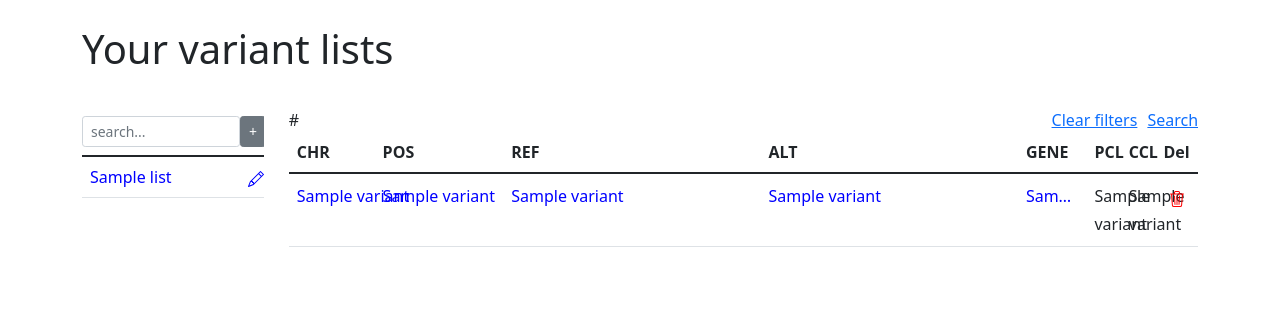
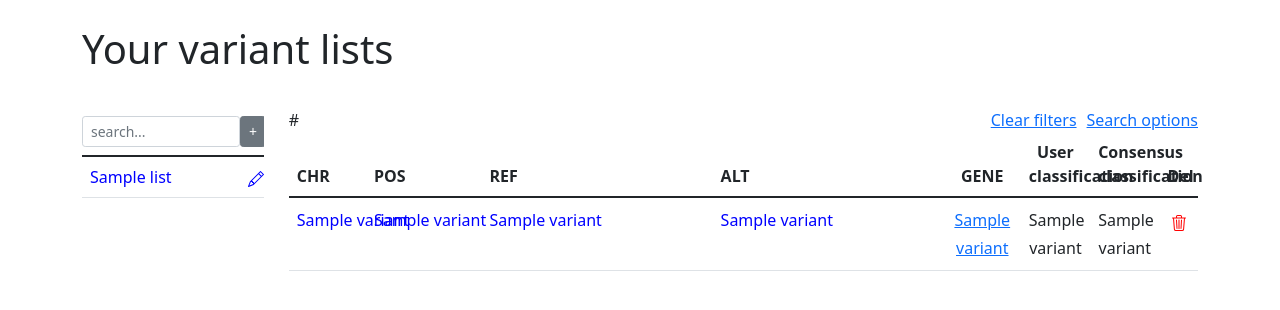
Before and after one commit to GC-HBOC/HerediVar, a Flask app: template src/frontend/webapp/templates/user/my_lists.html in a window 1280 px wide. Shown: the part 56-366 px from the top of the page. Run offline with Flask 2, Linux system fonts and the light colour scheme; the template is opened without the code that fills it: most values are stand-ins (such as "Sample title", 1, 10 or a date in 2020); some libraries are stand-ins or nearby versions.

Commit message:
improvements & refactoring (#95)

```diff
--- a/src/frontend/webapp/templates/macros.html
+++ b/src/frontend/webapp/templates/macros.html
@@ -82,14 +82,87 @@
 {% endmacro %}
 
 
-{% macro draw_paginated_variant_table(pagination, variants, next=url_for('variant.search')) %}
+{% macro draw_paginated_variant_table(pagination, variants) %}
 <div id="tabnav-head" class="row align-items-end">
     <div class="col">{{ pagination.links }}</div>
 
     <div class="col">
-      <a class="ssl" style="float:right" href="{{ url_for('variant.advanced_search', next=next) }}">Search</a>
-      <a class="ssl" style="float:right" href="{{ next }}">Clear filters</a>
+      <a data-bs-toggle="collapse" id="searchOptionsToggle" style="float:right" href="#advanced_search" role="button" aria-expanded="false" aria-controls="advanced_search">
+        Search options
+      </a>
+      <a class="ssr" style="float:right" href="{{ url_for(request.url_rule.endpoint) }}">Clear filters</a>
     </div>
+
+    <div class="collapse" id="advanced_search">
+        <div class="card card-body">
+
+            <div>
+                <form action="" method="GET" novalidate>
+
+                    <div class="form-group sst">
+                        <label for="genes" class="form-label">Genes</label>
+                        <textarea type="text" name="genes" id="genes"
+                               placeholder="BRCA1; BARD1; ..." class="form-control"
+                               >{{ request.args.get('genes', '') }}</textarea>
+                    </div>
+
+                    <div class="form-group sst">
+                        <label for="ranges" class="form-label">Ranges</label>
+                        <textarea type="text" name="ranges" id="ranges"
+                               placeholder="chr1:10295758-17027834; chr11:108229378-108229378; ..." class="form-control"
+                               >{{ request.args.get('ranges', '') }}</textarea>
+                    </div>
+
+                    <div class="form-group sst">
+                        <label for="hgvs" class="form-label">c.HGVS</label>
+                        <textarea type="text" name="hgvs" id="hgvs"
+                               placeholder="ENST00000260947:c.1972C>T; ..." class="form-control"
+                               >{{ request.args.get('hgvs', '') }}</textarea>
+                    </div>
+
+                    <div class="form-group sst">
+                        {% set selected_consensus = request.args.getlist('consensus') %}
+                        <label for="consensus-select" class="form-label">Consensus Classification</label>
+                        <div id="consensus-select" class="d-flex">
+                            <div class="form-check bsr">
+                                <input class="form-check-input" type="checkbox" value="1" id="consensus" name="consensus" {% if '1' in selected_consensus %}checked{% endif %}>
+                                <label class="form-check-label" for="flexCheckDefault">1</label>
+                            </div>
+                            <div class="form-check bsr">
+                                <input class="form-check-input" type="checkbox" value="2" id="consensus" name="consensus" {% if '2' in selected_consensus %}checked{% endif %}>
+                                <label class="form-check-label" for="flexCheckDefault">2</label>
+                            </div>
+                            <div class="form-check bsr">
+                                <input class="form-check-input" type="checkbox" value="3" id="consensus" name="consensus" {% if '3' in selected_consensus %}checked{% endif %}>
+                                <label class="form-check-label" for="flexCheckDefault">3</label>
+                            </div>
+                            <div class="form-check bsr">
+                                <input class="form-check-input" type="checkbox" value="4" id="consensus" name="consensus" {% if '4' in selected_consensus %}checked{% endif %}>
+                                <label class="form-check-label" for="flexCheckDefault">4</label>
+                            </div>
+                            <div class="form-check">
+                                <input class="form-check-input" type="checkbox" value="5" id="consensus" name="consensus" {% if '5' in selected_consensus %}checked{% endif %}>
+                                <label class="form-check-label" for="flexCheckDefault">5</label>
+                            </div>
+                        </div>
+                    </div>
+
+                    {% if request.args.get('view') is not none %}
+                        <input type="hidden" name="view" id="view" value="{{request.args.get('view')}}">
+                    {% endif %}
+
+
+                    <div class="d-flex sst justify-content-end align-items-center">
+                        <div>
+                            <a class="ssr" href="{{url_for('doc.search_help')}}" style="float:right" >Help</a>
+                        </div>
+                        <button style="float:right" class="btn btn-primary" type="submit">search</button>
+                    </div>
+
+                </form>
+            </div>
+
+        </div>
 
 </div>
 
@@ -103,9 +176,9 @@
           <th style="width: 15%">POS</th>
           <th style="width: 30%">REF</th>
           <th style="width: 30%">ALT</th>
-          <th style="width: 8%">GENE</th>
-          <th style="width:4%;">PCL</th>
-          <th style="width:4%;">CCL</th>
+          <th style="width: 10%; text-align:center;">GENE</th>
+          <th style="width:9%; text-align:center;">User classification</th>
+          <th style="width:9%; text-align: center;">Consensus classification</th>
         </tr>
       </thead>
       <tbody id="variantTableBody">
@@ -117,9 +190,15 @@
           <td data-href="{{ url_for('variant.display', variant_id=variant[0]) }}" class="clickable longTextCss"><abbr title="{{ variant[3] }}">{{ variant[3] }}</abbr></td>
           <td data-href="{{ url_for('variant.display', variant_id=variant[0]) }}" class="clickable longTextCss"><abbr title="{{ variant[4] }}">{{ variant[4] }}</abbr></td>
           {% if variant[6] is not none %}
-            <td data-href="{{ url_for('extended_information.gene', gene_id=variant[5] | int) }}" class="clickable longTextCss"><abbr title="{{ variant[6] }}">{{ variant[6] }}</abbr></td>
+            {% set symbols = variant[6].split(';') %}
+            {% set gene_ids = variant[5].split(';') %}
+            <td style="text-align:center;">
+            {% for i in range(symbols|length) %}
+                <a href="{{ url_for('extended_information.gene', gene_id=gene_ids[i] | int) }}">{{ symbols[i] }}</a>
+            {% endfor %}
+            </td>
           {% else %}
-            <td>-</td>
+            <td style="text-align:center;">-</td>
           {% endif %}
           <td style="text-align:center;">{% if variant[8] is not none %} {{ variant[8] }} {% else %}-{%endif%}</td>
           <td style="text-align:center;">{% if variant[7] is not none %} {{ variant[7] }} {% else %}-{%endif%}</td>
@@ -133,5 +212,27 @@
     </table>
   </div>
 
+  <script>
+      $(document).ready(function () {
+        //save id of collapse to local cookie if it is shown
+        $("#advanced_search").on('show.bs.collapse', function () {
+            var active = 'advanced_search';
+            localStorage.setItem('expandedSearchOptions', active);
+          //  alert(active);
+        });
+        // delte it again if it is not shown anymore
+        $("#advanced_search").on('hide.bs.collapse', function () {
+            localStorage.removeItem('expandedSearchOptions');
+        });
+        // get the value from the cookie & update collapse accordingly
+        var last = localStorage.getItem('expandedSearchOptions');
+        if (last != null) {
+            //remove default collapse settings
+            $("#advanced_search").removeClass('show');
+            //show collapse
+            $("#" + last).addClass("show");
+        }
+    });
+  </script>
 
 {% endmacro %}
--- a/src/frontend/webapp/templates/user/my_lists.html
+++ b/src/frontend/webapp/templates/user/my_lists.html
@@ -45,11 +45,13 @@
 
         <div id="list-content" class="sst bsl" style="width:100%;">
             {% if view_list_id is not none %}
-                {% set redirect_uri = url_for('user.my_lists', view=view_list_id, type='search') %}
+                {{ macros.draw_paginated_variant_table(pagination, variants) }}
             {% else %}
-                {% set redirect_uri = url_for('user.my_lists', type='search') %}
+                <div class="display-5" style="text-align:center;">
+                    Please select a list to view its content!
+                </div>
             {% endif %}
-            {{ macros.draw_paginated_variant_table(pagination, variants, redirect_uri) }}
+
 
             {% if request.args.get('view') is not none and variants|length > 0 %}
             <div class="d-flex justify-content-end">
```
Also changed, not shown: src/frontend/webapp/user/user_routes.py (+7 -6 lines), src/frontend/webapp/variant/variant_routes.py (+6 -21 lines).
